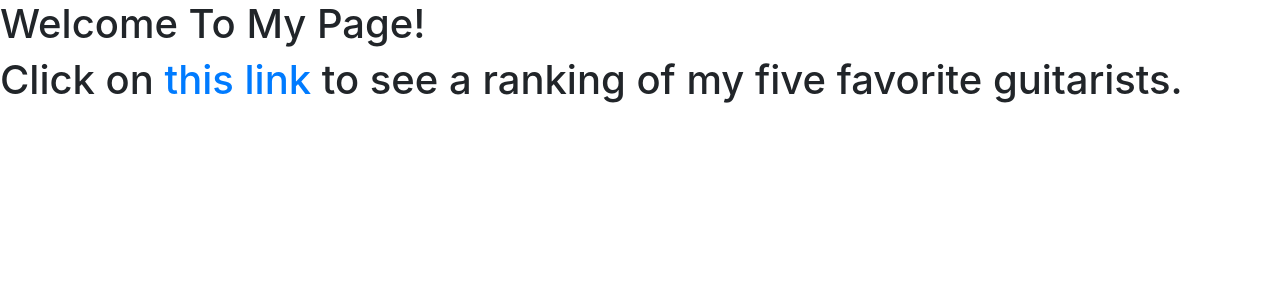
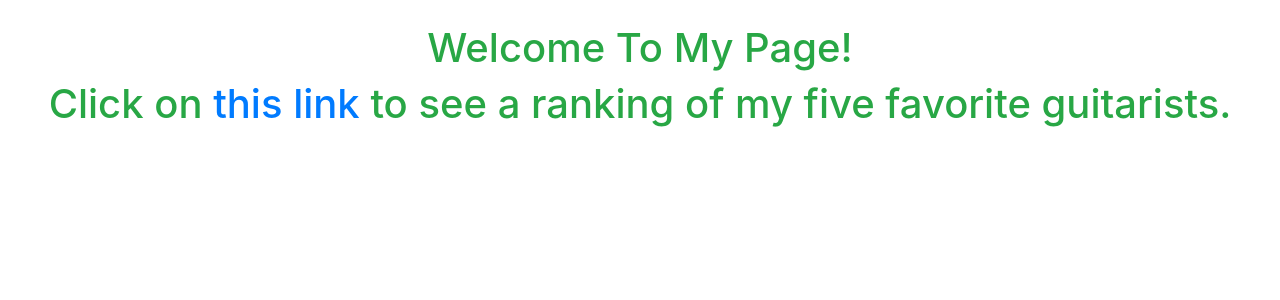
Before and after one commit to eitanreiffman/coding-temple_hw-flask-exercise, a Flask app: page / in a window 1280 px wide. Shown: the top 300 px of the page. Run offline with Flask 2, Linux system fonts and the light colour scheme.

Commit message:
Added colors

```diff
--- a/app/templates/index.html
+++ b/app/templates/index.html
@@ -8,7 +8,10 @@
     <title>Welcome</title>
 </head>
 <body>
-    <h1>Welcome To My Page!</h1>
-    <h1>Click on <a href="/topfive">this link</a> to see a ranking of my five favorite guitarists.</h1>
+    <br>
+    <div class="text-center text-success">
+        <h1>Welcome To My Page!</h1>
+        <h1>Click on <a href="/topfive">this link</a> to see a ranking of my five favorite guitarists.</h1>
+    </div>
 </body>
 </html>
--- a/app/templates/topfive.html
+++ b/app/templates/topfive.html
@@ -8,8 +8,12 @@
     <title>Favorite Guitarists</title>
 </head>
 <body>
+    <br>
+    <div class="text-center text-primary">
         {% for g in guitarists %}
         <h1>{{ g }}</h1>
+        <br>
         {% endfor %}
+    </div>
 </body>
 </html>
```
